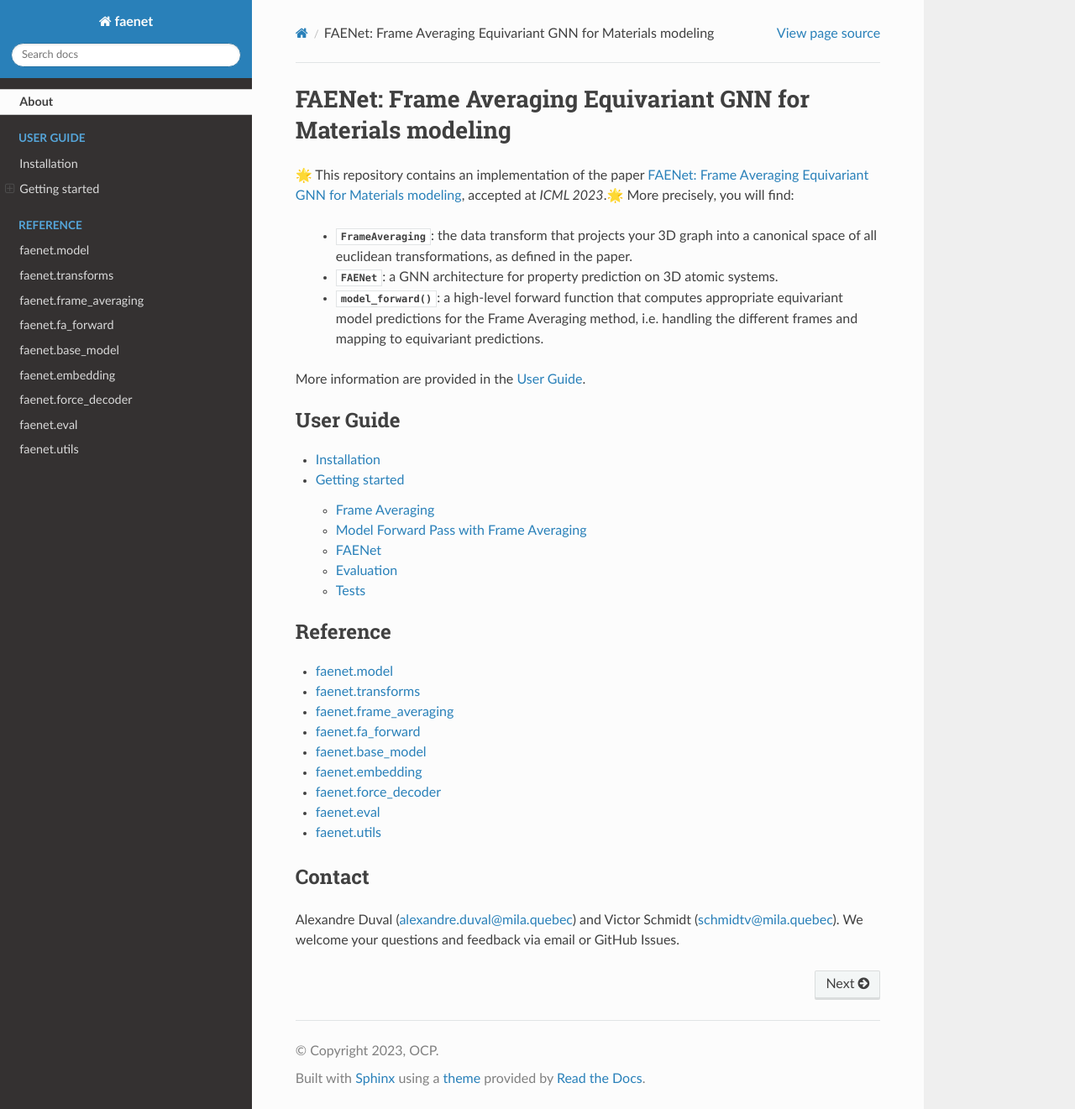
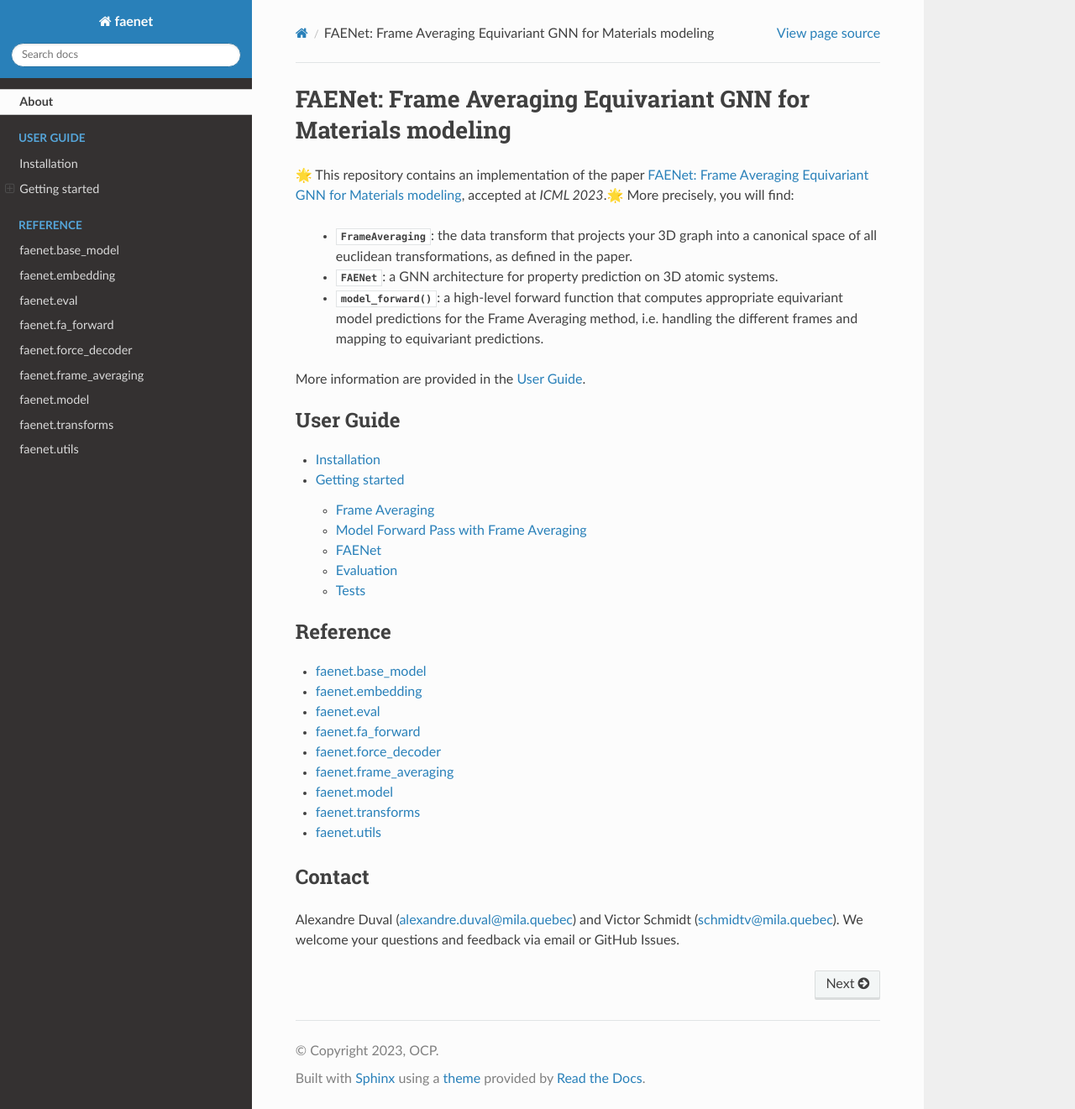
Before and after one commit to vict0rsch/faenet, a Sphinx documentation site: the page built from docs/source/index.rst, in a window 1280 px wide and 1321 px high. Shown: the whole window at 84% size. Built offline with Sphinx 7.4.7 and the Read the Docs theme 2.0.0, drawn with Linux system fonts in a browser that asks for light colours.

Commit message:
alphabetical order

```diff
--- a/docs/source/index.rst
+++ b/docs/source/index.rst
@@ -28,14 +28,14 @@ More information are provided in the `User Guide <getting-started/index>`_.
    :caption: Reference
    :maxdepth: 1
 
+   api/base_model
+   api/embedding
+   api/eval
+   api/fa_forward
+   api/force_decoder
+   api/frame_averaging
    api/model
    api/transforms
-   api/frame_averaging
-   api/fa_forward
-   api/base_model
-   api/embedding
-   api/force_decoder
-   api/eval
    api/utils
 
 Contact
```
